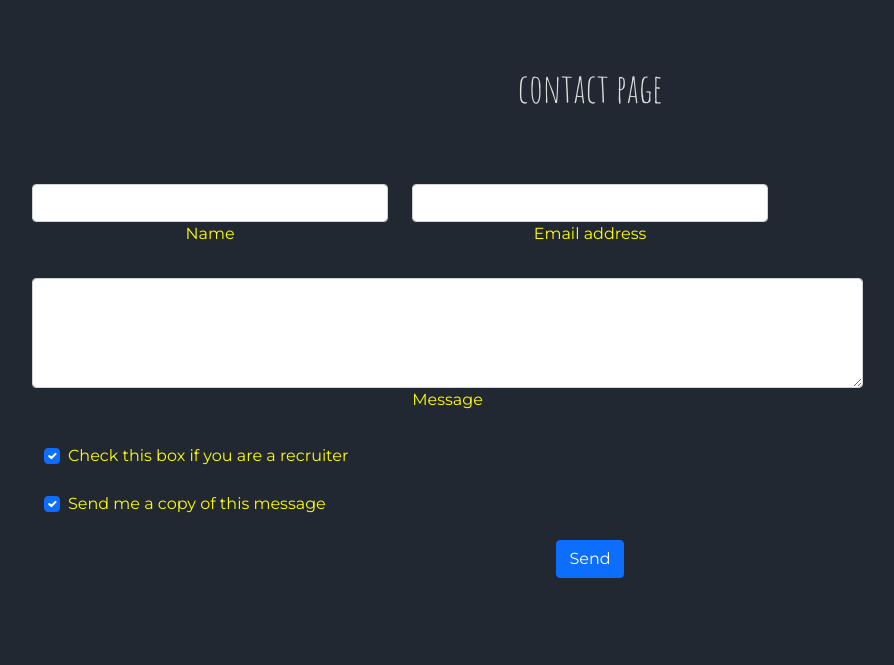
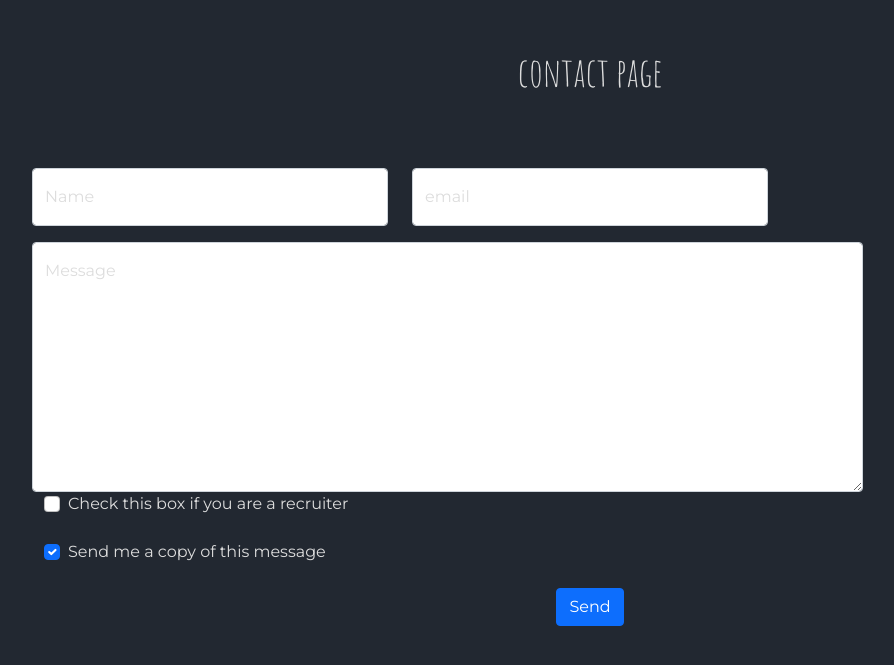
Before and after one commit to ItsTheRealVictor/My-Website, a Flask app: page /contact in a window 1280 px wide. Shown: the part 88-753 px from the top of the page, without its empty margins (50-944 px from the left). Run offline with Flask 2, Linux system fonts and the light colour scheme; some libraries are stand-ins or nearby versions.

Commit message:
misc changes

```diff
--- a/static/SiteStyle.css
+++ b/static/SiteStyle.css
@@ -94,10 +94,10 @@ li span {
     font-weight:bolder;
 }
 
-.form-label{
-    color:yellow;
+.checkybox{
+    color: var(--text-color-dark);
 }
 
-.form-check-label {
-    color:yellow;
+#floatingTextarea {
+    height:250px;
 }
--- a/templates/ContactIndex.html
+++ b/templates/ContactIndex.html
@@ -1,6 +1,9 @@
 {% extends 'layout.html' %}
 
 {%block body%}
+<br>
+<br>
+<br>
   <h1>contact page</h1>
 {% include 'includes/_contactForm.html' %}
 
--- a/templates/ResumeIndex.html
+++ b/templates/ResumeIndex.html
@@ -1,6 +1,9 @@
 {% extends 'layout.html' %}
 
 {%block body%}
+<br>
+<br>
+<br>
   <h1>resume page</h1>
 
 
--- a/templates/includes/_contactForm.html
+++ b/templates/includes/_contactForm.html
@@ -6,19 +6,19 @@
 
          <!-- Name input -->
          <div class="col-md-4">
-             <div class="form-outline mb-4">
-                 <input type="text" id="form4Example1" class="form-control" />
-                 <label class="form-label" for="form4Example1">Name</label>
-            </div>
+            <div class="form-floating mb-3">
+                <input type="text" class="form-control" id="floatingInput" placeholder="name@example.com">
+                <label for="floatingInput">Name</label>
+              </div>
         </div>
 
             <!-- Email input -->
             <div class="col-md-4">
 
-                <div class="form-outline mb-4">
-                    <input type="email" id="form4Example2" class="form-control" />
-                    <label class="form-label" for="form4Example2">Email address</label>
-                </div>
+                <div class="form-floating mb-3">
+                    <input type="email" class="form-control" id="floatingInput" placeholder="name@example.com">
+                    <label for="floatingInput">email</label>
+                  </div>
             </div>
 
 
@@ -26,18 +26,18 @@
 
             <!-- Message input -->
             <div class="col-md-9">
-                <div class="form-outline mb-4">
-                    <textarea class="form-control" id="form4Example3" rows="4"></textarea>
-                    <label class="form-label" for="form4Example3">Message</label>
-                </div>
+                <div class="form-floating">
+                    <textarea class="form-control" placeholder="Leave a comment here" id="floatingTextarea"></textarea>
+                    <label for="floatingTextarea">Message</label>
+                  </div>
             </div>
         </div>
 
         <!-- Default checkbox -->
-        <div class="container">
+        <div class="container checkybox">
 
             <div class="form-check d-flex mb-4">
-                <input class="form-check-input me-2" type="checkbox" value="" id="form4Example4" checked />
+                <input class="form-check-input me-2" type="checkbox" value="" id="form4Example4">
                 <label class="form-check-label" for="form4Example4">
                     Check this box if you are a recruiter
                 </label>
@@ -45,7 +45,7 @@
         </div>
 
     <!-- Checkbox -->
-    <div class="container">
+    <div class="container checkybox">
 
         <div class="form-check d-flex mb-4">
             <input class="form-check-input me-2" type="checkbox" value="" id="form4Example4" checked />
--- a/templates/includes/_navbar.html
+++ b/templates/includes/_navbar.html
@@ -1,7 +1,7 @@
 <section id="navbar">
     <!-- navbar -->
     <div>
-        <nav class="navbar navbar-expand-lg navbar-dark">
+        <nav class="navbar fixed-top navbar-expand-lg navbar-dark">
             <a href="\home" class="navbar-brand">home</a>
             <button class="navbar-toggler" type="button" data-bs-toggle="collapse" data-bs-target="#navbarTogglerDemo03" aria-controls="navbarTogglerDemo03" aria-expanded="false" aria-label="Toggle navigation">
               <span class="navbar-toggler-icon"></span>
```
Also changed, not shown: templates/includes/_landingText.html (+4 -6 lines).
